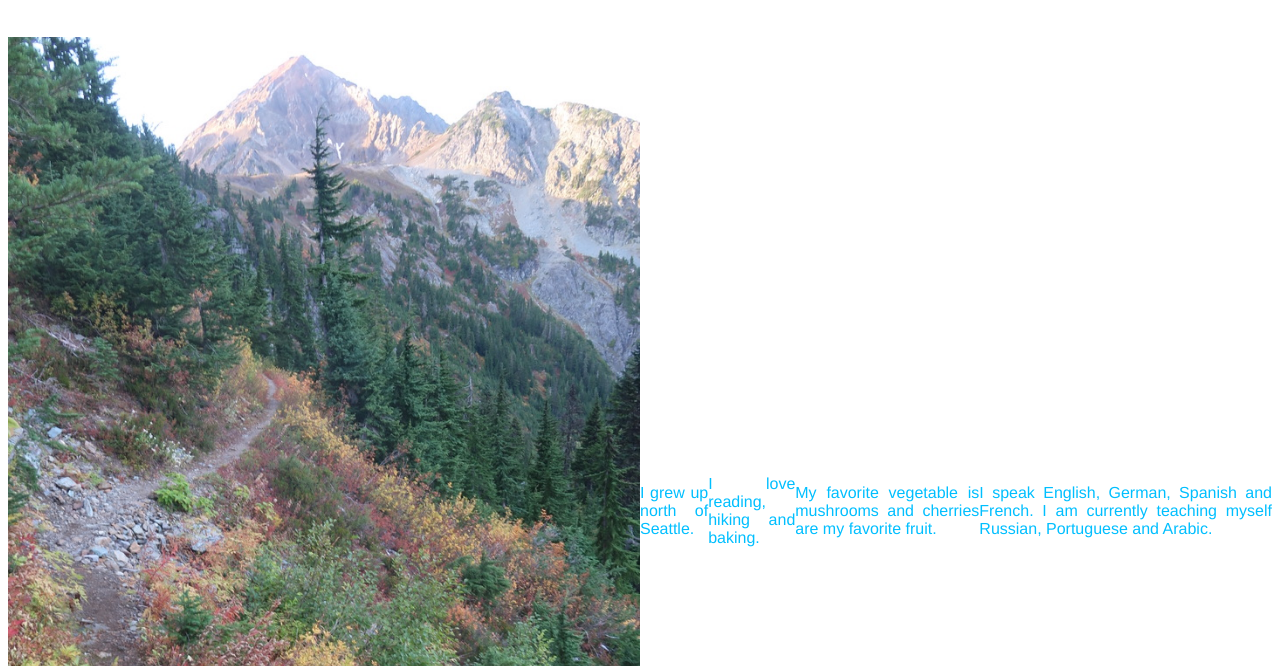
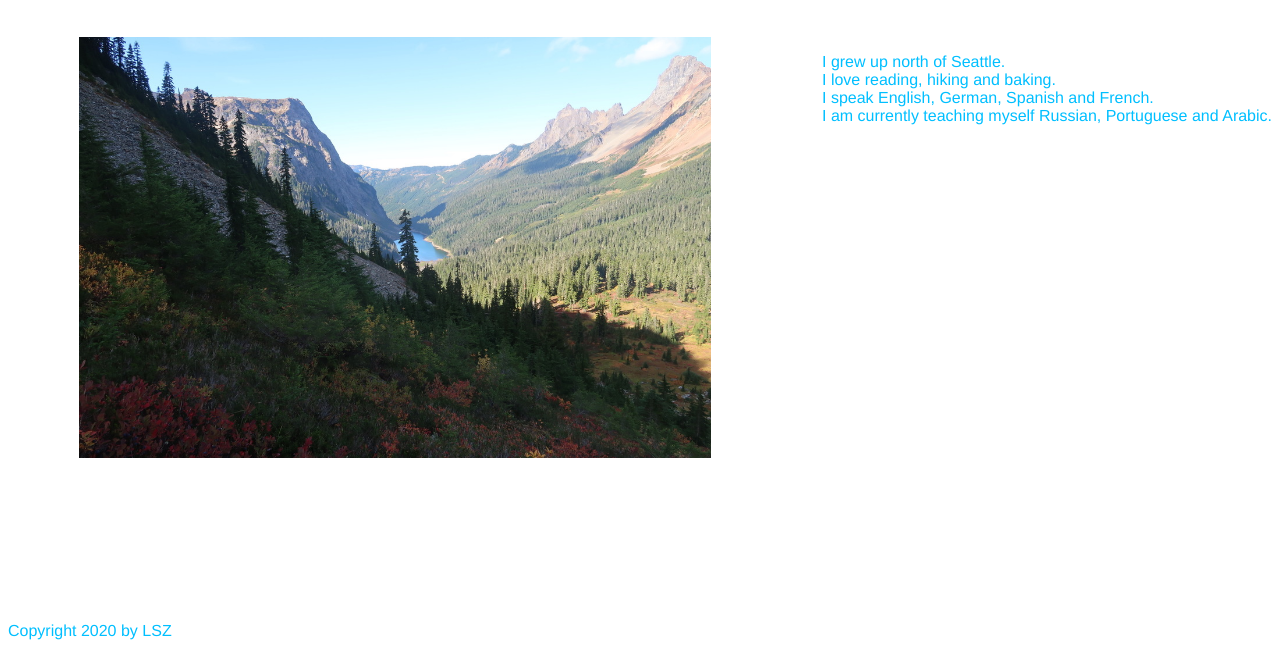
Before and after one commit to scottzec/portfolio, a plain HTML site: page about.html in a window 1280 px wide. Shown: the part 134-800 px from the top of the page. Drawn offline with Linux system fonts and the light colour scheme; files that its build step writes are made by us from their sources; files whose address does not match are found by name.

Commit message:
flexbox added to about page

```diff
--- a/about.html
+++ b/about.html
@@ -23,11 +23,13 @@
           </header>
         </section>
         <section class="image-txt-container">
-          <img src="images/path.jpeg" alt="Mountain Path">
-          <p>I grew up north of Seattle.</p>
-          <p>I love reading, hiking and baking.</p>
-          <p>My favorite vegetable is mushrooms and cherries are my favorite fruit.</p>
-          <p>I speak English, German, Spanish and French. I am currently teaching myself Russian, Portuguese and Arabic.</p>
+          <img id="lake" src="images/lake.jpeg" alt="Mountain Path">
+          <ul>
+            <li>I grew up north of Seattle.</li>
+            <li>I love reading, hiking and baking.</li>
+            <li>I speak English, German, Spanish and French.</li>
+            <li>I am currently teaching myself Russian, Portuguese and Arabic.</li>
+          </ul>
         </section>
       </div>
       <footer>Copyright 2020 by LSZ</footer>
--- a/stylesheets/style.css
+++ b/stylesheets/style.css
@@ -40,7 +40,7 @@ img {
   display: block;
   margin-left: auto;
   margin-right: auto;
-  width: 50%;
+  width: 60%;
 }
 
 ul {
@@ -87,8 +87,8 @@ footer {
 
 .image-txt-container {
   display: flex;
-  align-items: center;
   flex-direction: row;
+  margin-inline-start: auto;
 }
 
 #page-container {
@@ -106,3 +106,7 @@ footer {
   text-align: center;
   font-size: 1.2em
 }
+
+#lake {
+  width: 50%;
+}
```
Also changed, not shown: portfolio.html (+1 -0 lines).
